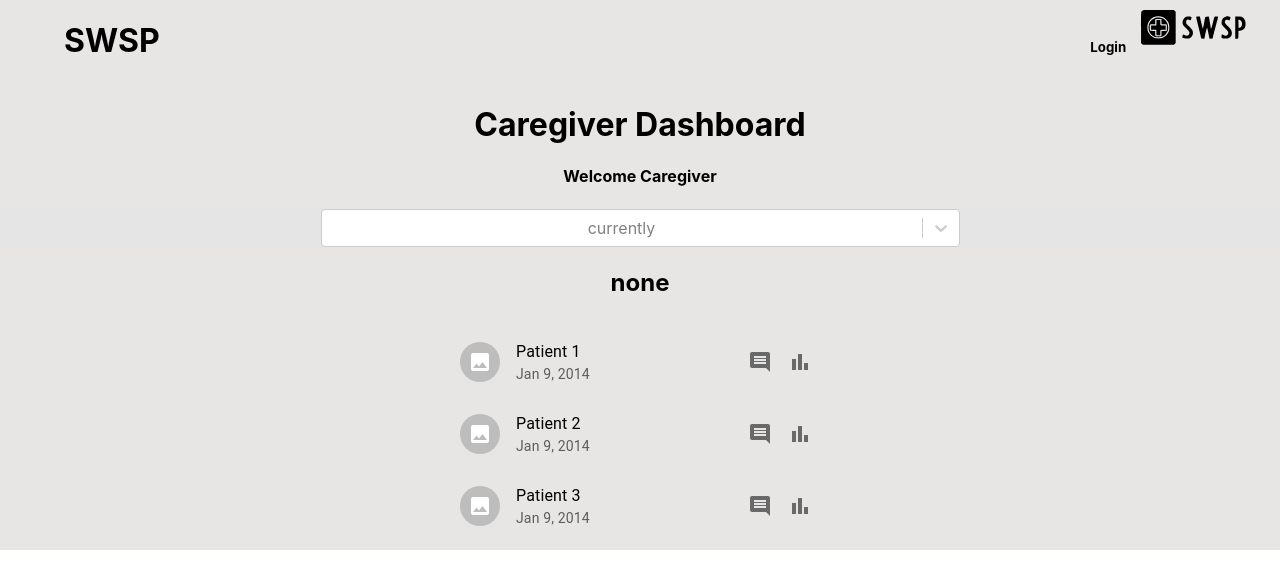
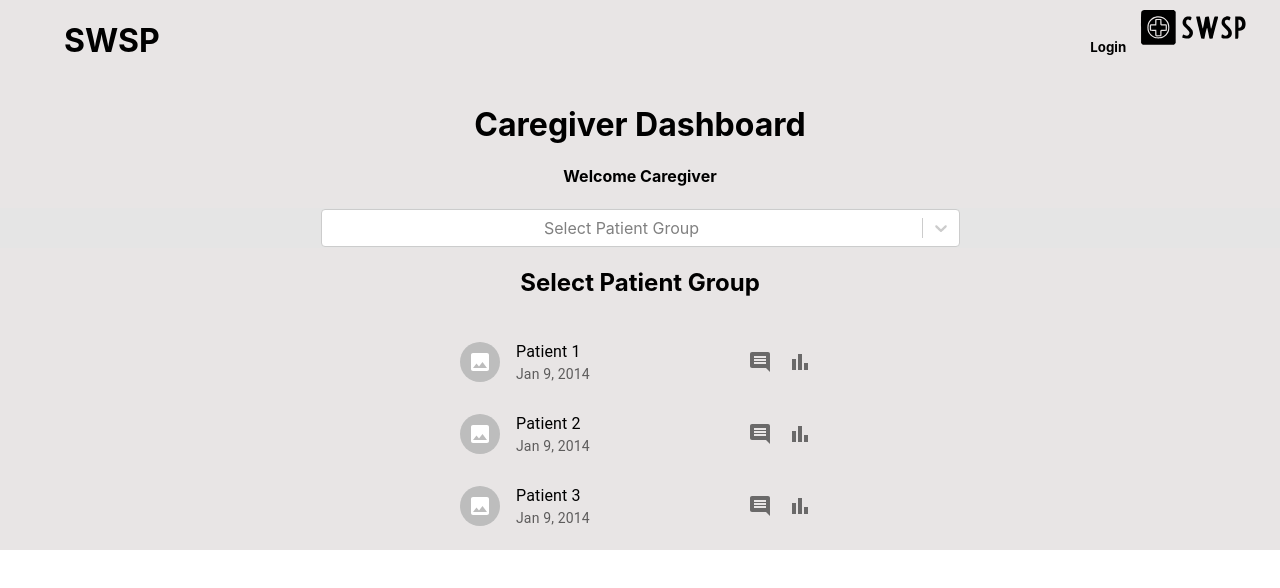
Before and after one commit to Fontys-Stress-Wearables/Caregiver-Dashboard, a React (Create React App) app: page / in a window 1280 px wide. Shown: the top 588 px of the page. Built offline with nearby package versions, Linux system fonts and the light colour scheme.

Commit message:
set onchange for search bar

```diff
--- a/src/components/dropdownSearchbar/dropdownSearchbar.js
+++ b/src/components/dropdownSearchbar/dropdownSearchbar.js
@@ -3,7 +3,7 @@ import Select from 'react-select'
 import './dropdownSearchbar.css'
 
 function DropdownSearchbar() {
-  const [selectedOption, setSelectedOption] = useState('none')
+  const [selectedOption, setSelectedOption] = useState('Select Patient Group')
 
   const aquaticCreatures = [
     { label: 'Shark', value: 'Shark' },
@@ -37,7 +37,7 @@ function DropdownSearchbar() {
             options={aquaticCreatures}
             onChange={handleTypeSelect}
             value={selectedOption}
-            placeholder={selectedOption ? 'currently' : 'not'}
+            placeholder={selectedOption}
             // placeholder="Select Patient Group"
           />
         </div>
```
